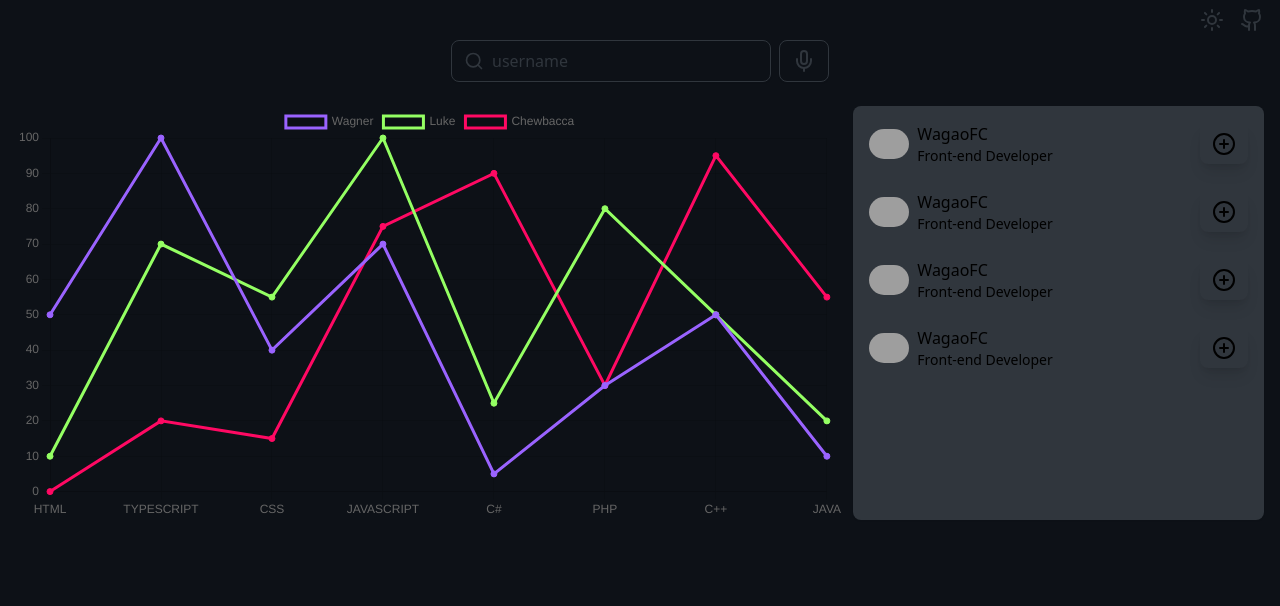
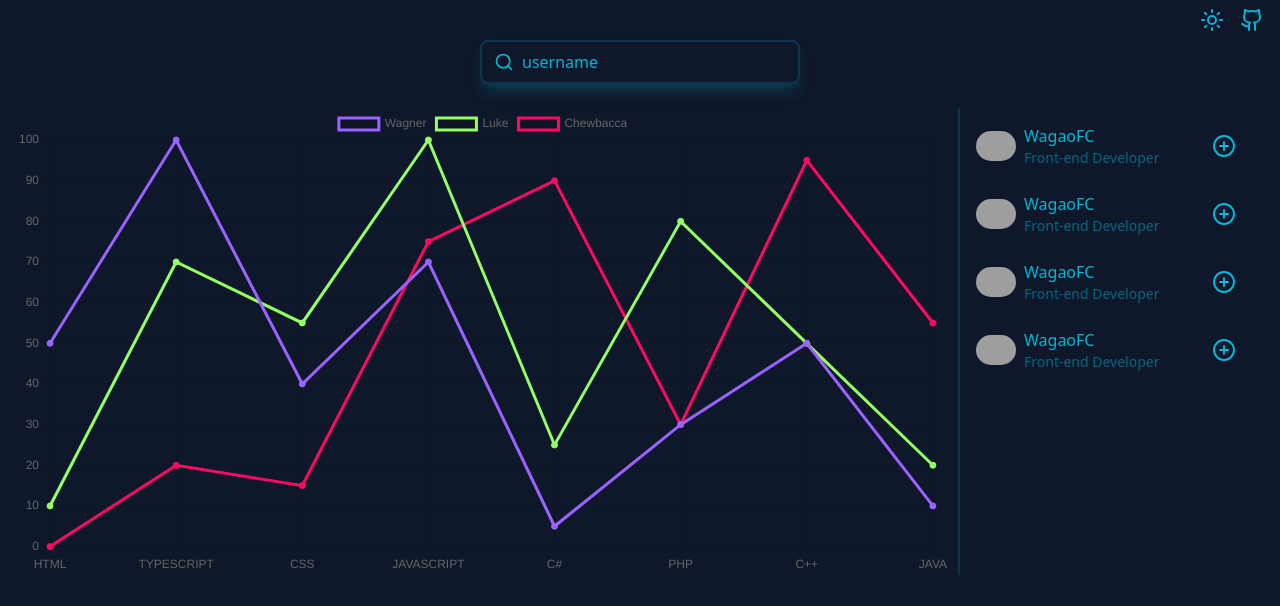
Before and after one commit to WagaoFC/gitHubCompare, a React (Vite) app: page / in a window 1280 px wide. Shown: the top 606 px of the page. Built offline with nearby package versions, Linux system fonts and the light colour scheme; grey boxes are pictures that could not be loaded.

Commit message:
:sparkles: feat: finishing styling and creating SearchInput component

```diff
--- a/src/App.tsx
+++ b/src/App.tsx
@@ -1,32 +1,22 @@
-import { Github, Mic, Search, Sun } from 'lucide-react'
+import { Github, Sun } from 'lucide-react'
 import { Chart } from './components/Chart'
 import { Users } from './components/Users'
+import { SearchInput } from './components/SearchInput'
 
 export function App() {
   return (
-    <div className='bg-background h-screen'>
-      <header className='flex items-center justify-end px-4 py-2 gap-4 text-primary'>
+    <div className='bg-slate-900 h-screen'>
+      <header className='flex items-center justify-end px-4 py-2 gap-4 text-cyan-500'>
         <Sun />
         <Github />
       </header>
       <main className='px-4 space-y-6'>
-        <div className='flex gap-2 w-full items-center justify-center'>
-          <div className='flex w-full max-w-xs items-center gap-2 rounded-lg border border-primary px-3 py-2 shadow-sm'>
-            <Search className='h-5 w-5 text-primary' />
-            <input
-              className='flex-1 border-0 bg-transparent p-0 text-primary placeholder-primary focus:outline-none'
-              placeholder='username'
-            />
-          </div>
-          <button className='bg-transparent text-primary border border-primary rounded-lg px-3 py-2 shadow-sm'>
-            <Mic />
-          </button>
-        </div>
-        <div className='grid grid-cols-3 gap-2'>
-          <div className='col-span-2'>
+        <SearchInput />
+        <div className='grid grid-cols-4 gap-2'>
+          <div className='col-span-3'>
             <Chart />
           </div>
-          <div className='p-4 space-y-6 bg-primary rounded-lg shadow-sm'>
+          <div className='p-4 space-y-6 border-l-2 border-cyan-500/20 shadow-sm'>
             <Users />
             <Users />
             <Users />
--- /dev/null
+++ b/src/components/SearchInput/index.tsx
@@ -0,0 +1,15 @@
+import { Search } from 'lucide-react'
+
+export function SearchInput() {
+    return (
+        <div className='flex gap-2 w-full items-center justify-center'>
+            <div className='flex w-full max-w-xs items-center gap-2 rounded-lg border-2 border-cyan-500/20 hover:border-cyan-500 px-3 py-2 shadow-lg shadow-cyan-500/20'>
+                <Search className='h-5 w-5 text-cyan-500' />
+                <input
+                    className='flex-1 border-0 bg-transparent p-0 text-cyan-500 placeholder-cyan-500 focus:outline-none'
+                    placeholder='username'
+                />
+          </div>
+        </div>
+    )
+}
--- a/src/components/Users/index.tsx
+++ b/src/components/Users/index.tsx
@@ -1,4 +1,4 @@
-import { PlusCircle } from "lucide-react";
+import { PlusCircle } from 'lucide-react'
 
 export function Users() {
     return (
@@ -8,16 +8,16 @@ export function Users() {
                     className='rounded-full w-10'
                     src='https://avatars.githubusercontent.com/u/48607604?v=4'
                 />
-                <section className='flex flex-col'>
-                <span className='font-medium'>
+                <section className='flex flex-col text-cyan-500'>
+                    <span className='font-medium'>
                         WagaoFC
                     </span>
-                    <span className='font-light text-sm'>
+                    <span className='font-normal text-sm text-cyan-500/50'>
                         Front-end Developer
                     </span>
                 </section>
             </div>
-            <button className='border-background rounded-lg px-3 py-2 shadow-lg'>
+            <button className='rounded-lg px-3 py-2 text-cyan-500 hover:rotate-90 duration-300'>
                 <PlusCircle />
             </button>
         </div>
--- a/tailwind.config.js
+++ b/tailwind.config.js
@@ -3,10 +3,7 @@ export default {
   content: ["./src/**/*.tsx"],
   theme: {
     extend: {
-      colors: {
-        'background': '#0D1117',
-        'primary': '#30363D',
-      }
+
     },
   },
   plugins: [],
```
